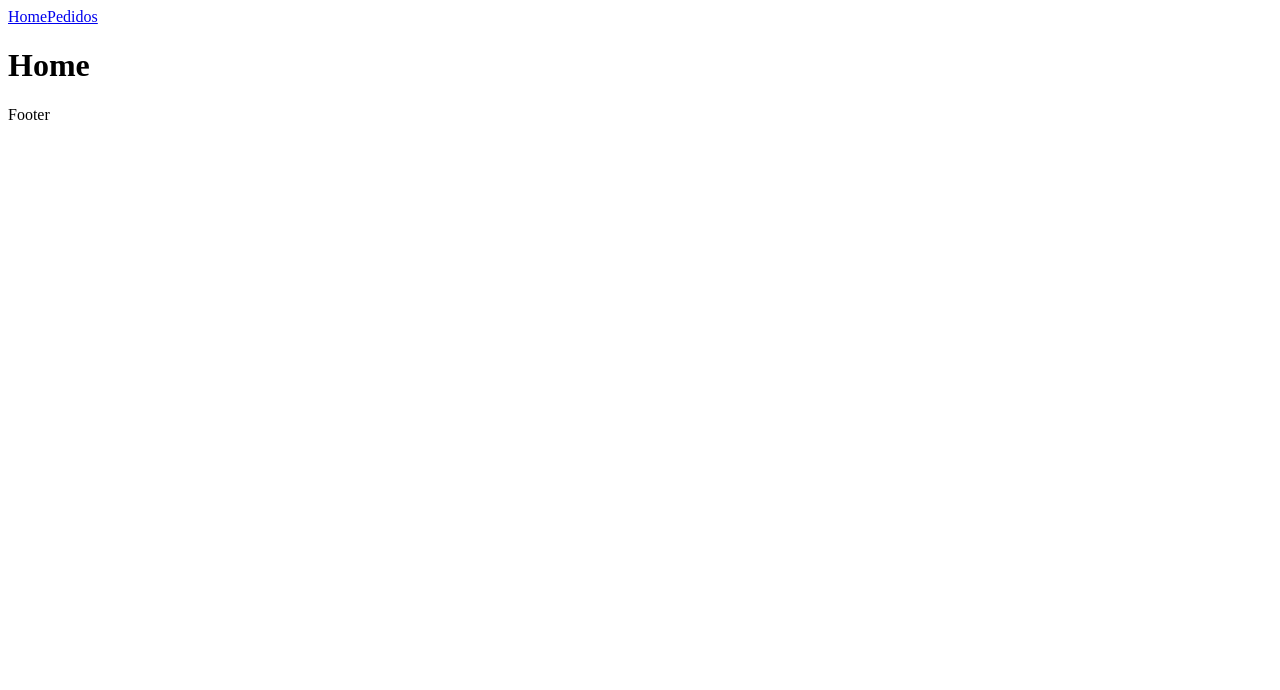
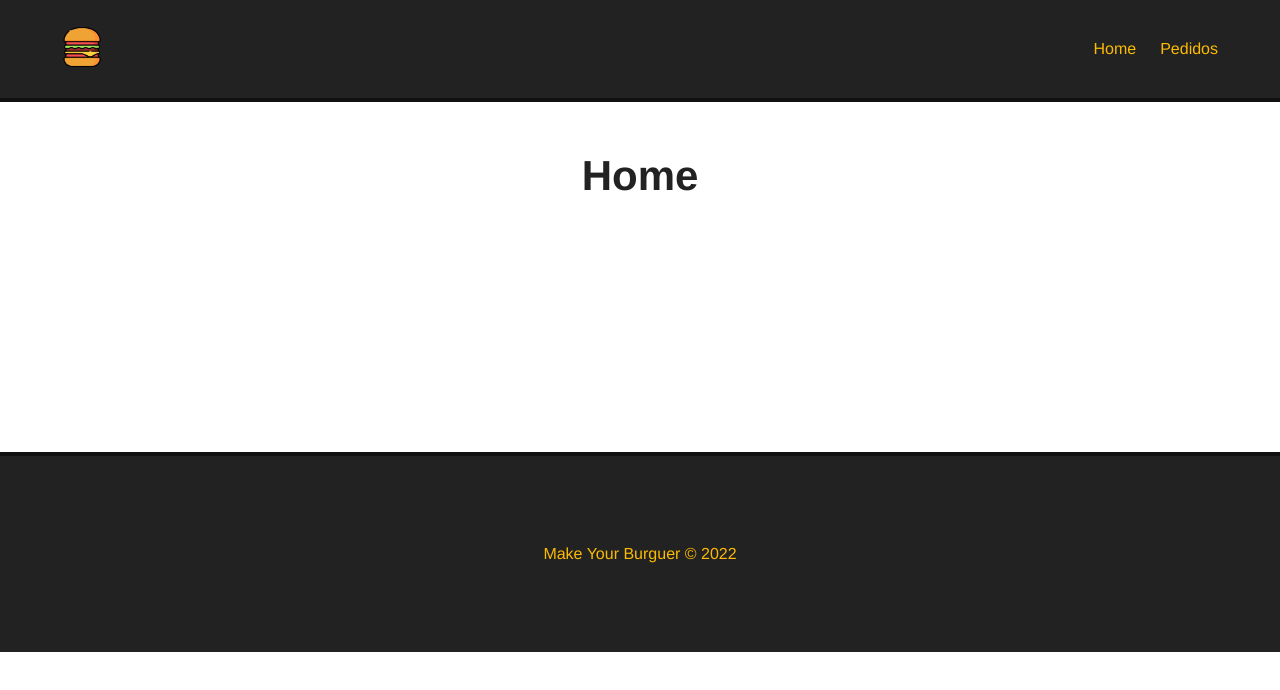
Before and after one commit to matheusburey/make-burguer, a Vue app: page / in a window 1280 px wide. Shown: the top 690 px of the page. Built offline with nearby package versions, Linux system fonts and the light colour scheme.

Commit message:
feat: create header and footer

```diff
--- a/index.html
+++ b/index.html
@@ -4,7 +4,7 @@
     <meta charset="UTF-8" />
     <link rel="icon" href="/favicon.ico" />
     <meta name="viewport" content="width=device-width, initial-scale=1.0" />
-    <title>Vite App</title>
+    <title>Make Burguer</title>
   </head>
   <body>
     <div id="app"></div>
--- a/src/App.vue
+++ b/src/App.vue
@@ -1,16 +1,34 @@
 <script setup lang="ts">
 import { RouterView } from "vue-router";
-import NavBar from "./components/NavBar.vue";
-import Footer from "./components/Footer.vue";
+import FooterComponent from "./components/FooterComponent.vue";
+import HeaderComponent from "./components/HeaderComponent.vue";
 </script>
 
 <template>
   <div>
-    <NavBar />
+    <HeaderComponent />
     <RouterView />
-    <Footer />
+    <FooterComponent />
   </div>
 </template>
 
-<style scoped>
+<style>
+* {
+  margin: 0;
+  padding: 0;
+  font-family: Helvetica;
+  box-sizing: border-box;
+}
+
+.container {
+  margin: 50px;
+  min-height: 250px;
+}
+
+h1 {
+  text-align: center;
+  font-size: 42px;
+  margin-bottom: 30px;
+  color: #222;
+}
 </style>
--- a/src/components/Footer.vue
+++ /dev/null
@@ -1,11 +0,0 @@
-<script setup lang="ts">
-</script>
-
-<template>
-  <footer>
-    Footer
-  </footer>
-</template>
-
-<style scoped>
-</style>
--- /dev/null
+++ b/src/components/FooterComponent.vue
@@ -0,0 +1,17 @@
+<template>
+  <footer>
+    <p>Make Your Burguer &copy; 2022</p>
+  </footer>
+</template>
+
+<style scoped>
+footer {
+  height: 200px;
+  background-color: #222;
+  border-top: 4px solid #111;
+  color: #fcba03;
+  display: flex;
+  align-items: center;
+  justify-content: center;
+}
+</style>
--- /dev/null
+++ b/src/components/HeaderComponent.vue
@@ -0,0 +1,42 @@
+<script setup lang="ts">
+import { RouterLink } from "vue-router";
+</script>
+
+<template>
+  <header>
+    <RouterLink to="/">
+      <img src="/img/logo.png" alt="Make Your Burger" />
+    </RouterLink>
+    <nav>
+      <RouterLink to="/">Home</RouterLink>
+      <RouterLink to="/pedidos">Pedidos</RouterLink>
+    </nav>
+  </header>
+</template>
+
+<style scoped>
+header {
+  background-color: #222;
+  border-bottom: 4px solid #111;
+  padding: 15px 50px;
+  display: flex;
+  justify-content: space-between;
+  align-items: center;
+}
+
+img {
+  width: 40px;
+  height: 40px;
+}
+
+a {
+  color: #fcba03;
+  text-decoration: none;
+  margin: 12px;
+  transition: 0.5s;
+}
+
+a:hover {
+  color: #fff;
+}
+</style>
--- a/src/components/NavBar.vue
+++ /dev/null
@@ -1,15 +0,0 @@
-<script setup lang="ts">
-import { RouterLink } from "vue-router";
-</script>
-
-<template>
-  <header>
-    <nav>
-      <RouterLink to="/"><img src="" alt="" /></RouterLink>
-      <RouterLink to="/">Home</RouterLink>
-      <RouterLink to="/pedidos">Pedidos</RouterLink>
-    </nav>
-  </header>
-</template>
-
-<style scoped></style>
--- a/src/views/HomeView.vue
+++ b/src/views/HomeView.vue
@@ -1,7 +1,7 @@
 <script setup lang="ts"></script>
 
 <template>
-  <main>
+  <main class="container">
     <h1>Home</h1>
   </main>
 </template>
--- a/src/views/RequestsView.vue
+++ b/src/views/RequestsView.vue
@@ -1,5 +1,5 @@
 <template>
-  <div>
+  <div class="container">
     <h1>Pedidos</h1>
   </div>
 </template>
```
